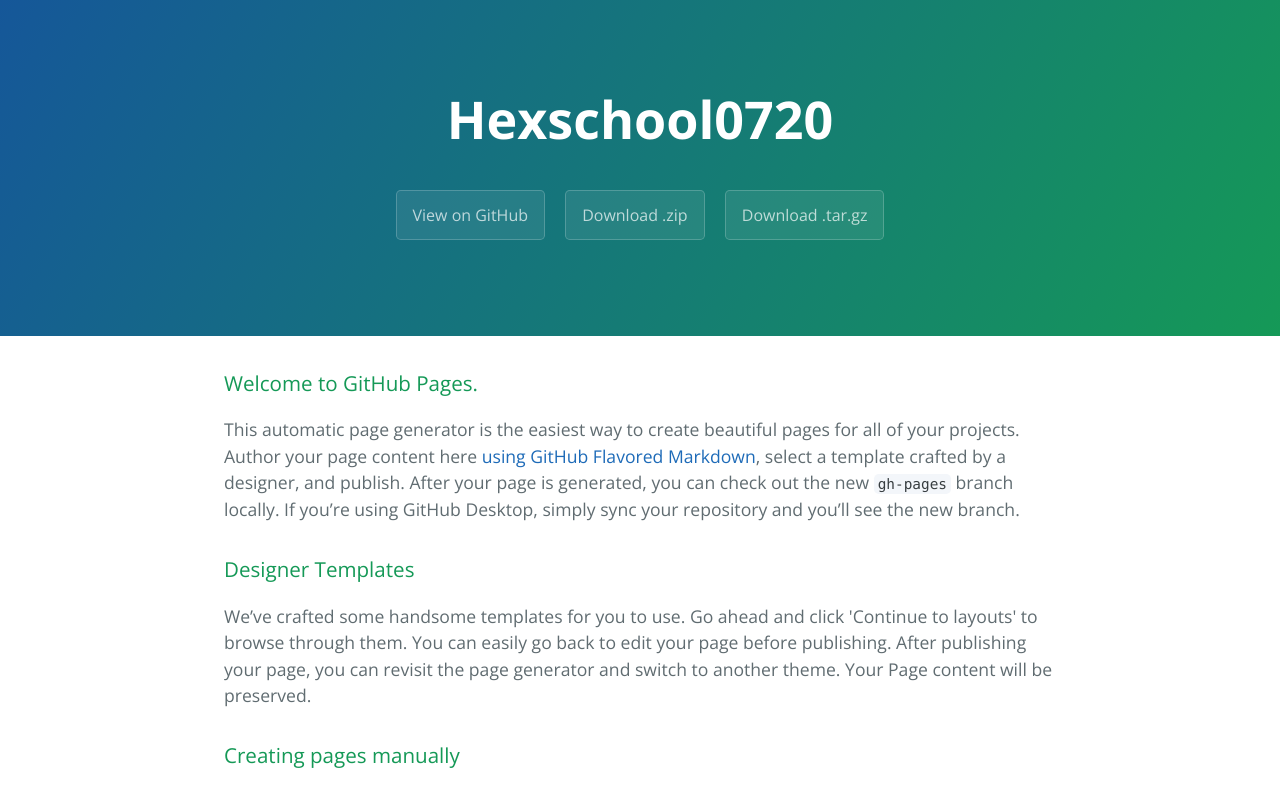
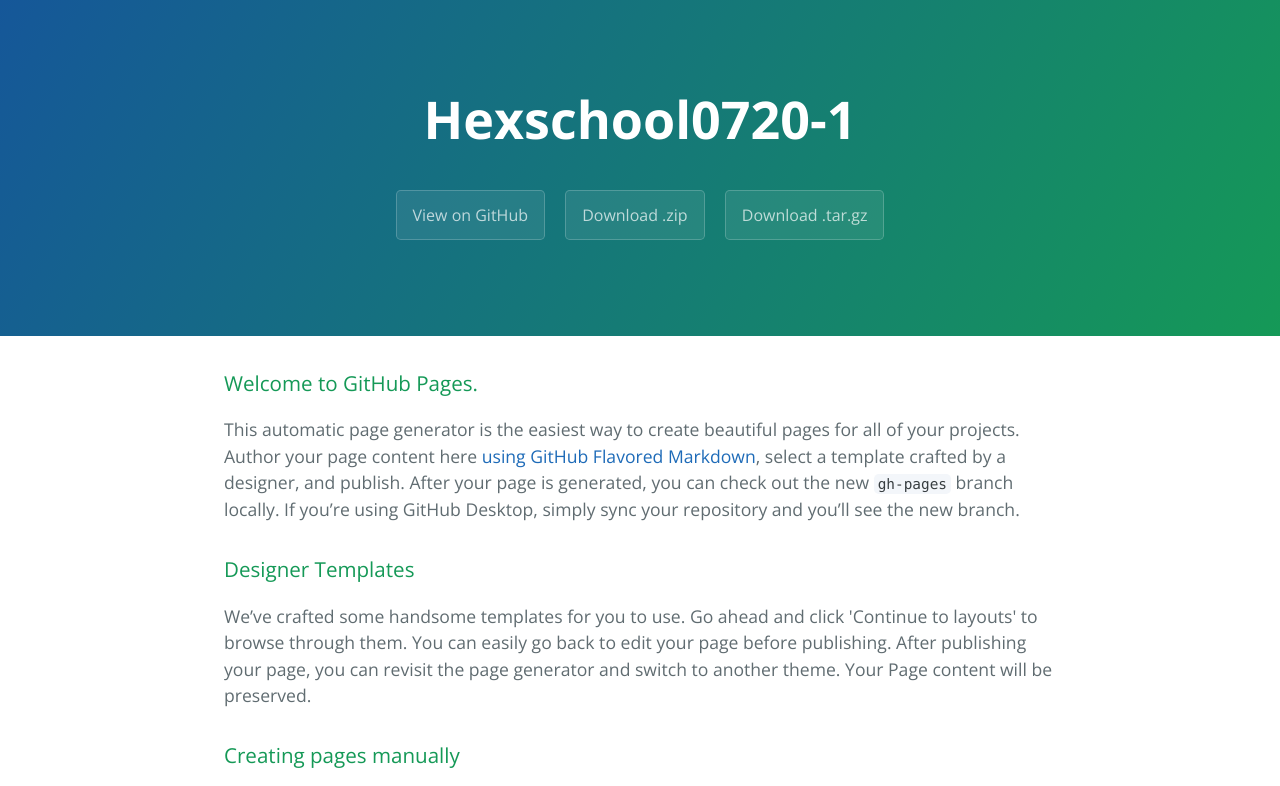
Before and after one commit to gonsakon/hexschool0720, a plain HTML site: page index.html in a window 1280 px wide. Shown: the top 786 px of the page. Drawn offline with nearby package versions, Linux system fonts and the light colour scheme.

Commit message:
update title

```diff
--- a/index.html
+++ b/index.html
@@ -11,7 +11,7 @@
   </head>
   <body>
     <section class="page-header">
-      <h1 class="project-name">Hexschool0720</h1>
+      <h1 class="project-name">Hexschool0720-1</h1>
       <h2 class="project-tagline"></h2>
       <a href="https://github.com/gonsakon/hexschool0720" class="btn">View on GitHub</a>
       <a href="https://github.com/gonsakon/hexschool0720/zipball/master" class="btn">Download .zip</a>
```
